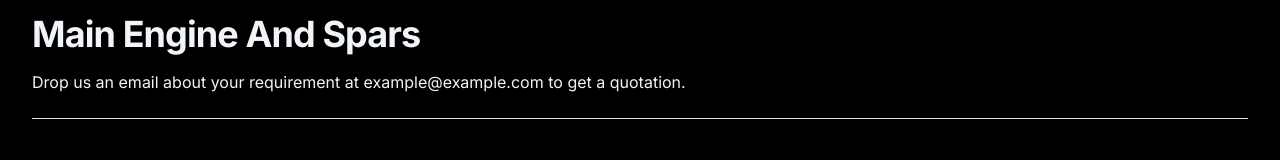
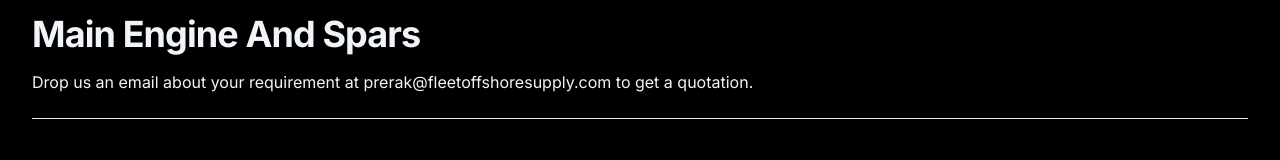
Before and after one commit to prerakops/fleetoffshore, a Next.js app: page /products/engine in a window 1280 px wide. Shown: the part 234-394 px from the top of the page. Built offline with nearby package versions, Linux system fonts and the light colour scheme.

Commit message:
updated email address

```diff
--- a/src/app/products/engine/page.js
+++ b/src/app/products/engine/page.js
@@ -75,7 +75,7 @@ export default function Example() {
         <div>
           <h2 className="text-3xl font-bold tracking-tight text-slate-100 sm:text-4xl">Main Engine And Spars</h2>
           <p className="mt-4 text-slate-100">
-            Drop us an email about your requirement at example@example.com to get a quotation.
+            Drop us an email about your requirement at prerak@fleetoffshoresupply.com to get a quotation.
           </p>
           <br></br>
           <hr></hr>
--- a/src/app/products/generators/page.js
+++ b/src/app/products/generators/page.js
@@ -75,7 +75,7 @@ export default function Example() {
         <div>
           <h2 className="text-3xl font-bold tracking-tight text-slate-100 sm:text-4xl">Generators</h2>
           <p className="mt-4 text-slate-100">
-            Drop us an email about your requirement at example@example.com to get a quotation.
+            Drop us an email about your requirement at prerak@fleetoffshoresupply.com to get a quotation.
           </p>
 
           <br></br>
--- a/src/app/products/marine-crane/page.js
+++ b/src/app/products/marine-crane/page.js
@@ -75,7 +75,7 @@ export default function Example() {
         <div>
           <h2 className="text-3xl font-bold tracking-tight text-slate-100 sm:text-4xl">Marine Crane</h2>
           <p className="mt-4 text-slate-100">
-            Drop us an email about your requirement at example@example.com to get a quotation.
+            Drop us an email about your requirement at prerak@fleetoffshoresupply.com to get a quotation.
           </p>
           <br></br>
           <hr></hr>
--- a/src/app/products/winch/page.js
+++ b/src/app/products/winch/page.js
@@ -75,7 +75,7 @@ export default function Example() {
         <div>
           <h2 className="text-3xl font-bold tracking-tight text-slate-100 sm:text-4xl">Winch Engine</h2>
           <p className="mt-4 text-slate-100">
-            Drop us an email about your requirement at example@example.com to get a quotation.
+            Drop us an email about your requirement at prerak@fleetoffshoresupply.com to get a quotation.
           </p>
 
           <br></br>
```
